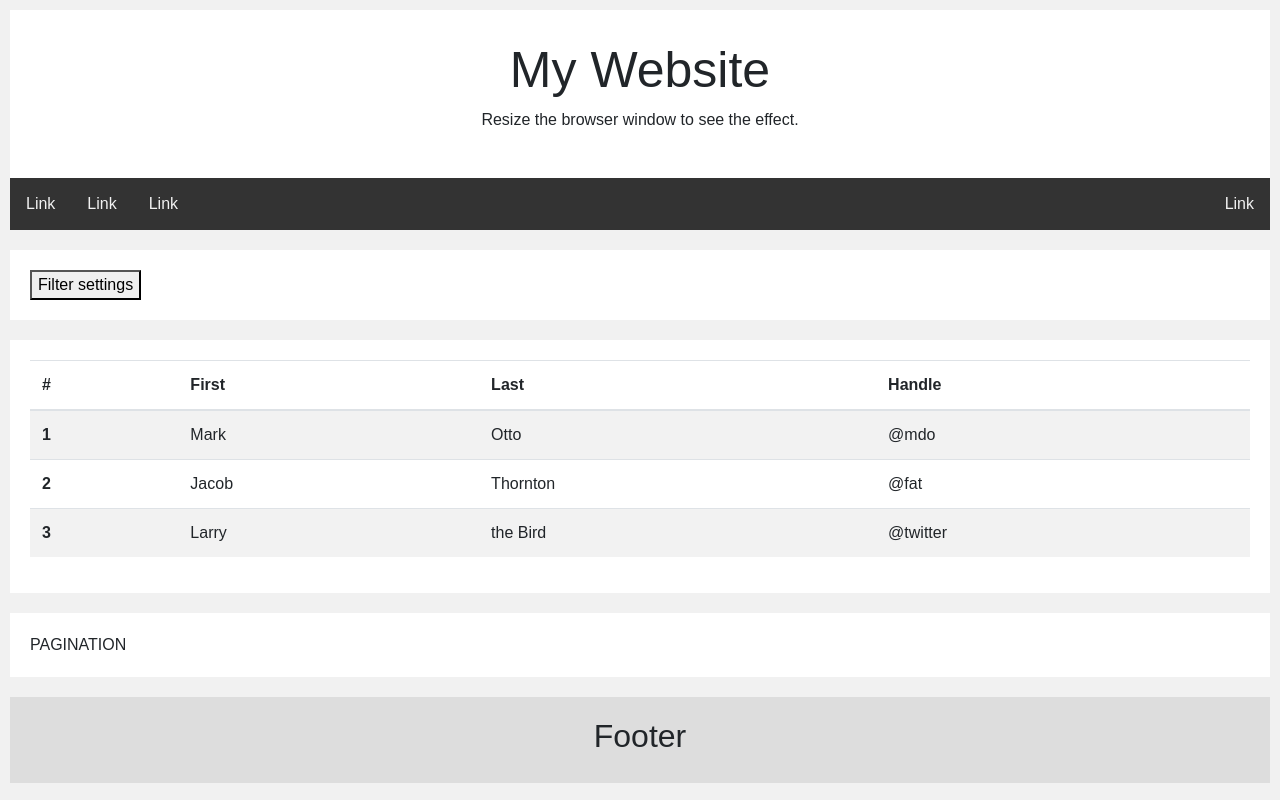
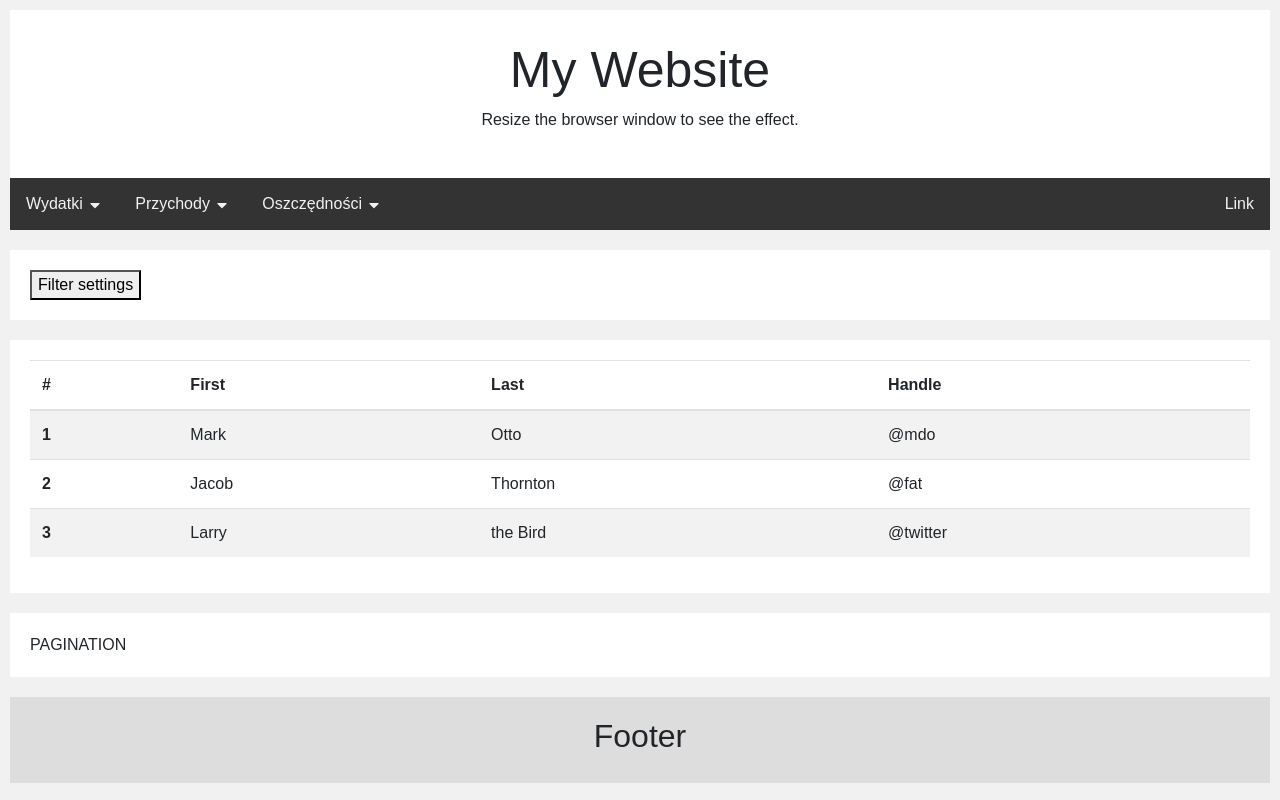
Before and after one commit to Nyweron/finances, a React (Create React App) app: page / in a window 1280 px wide. Built offline with nearby package versions, Linux system fonts and the light colour scheme.

Commit message:
Working on collapsing menu

```diff
--- a/src/App.js
+++ b/src/App.js
@@ -5,11 +5,14 @@ import styles from "./App.module.css";
 import { FaCaretDown } from "react-icons/fa";
 
 const wydatki = 0;
+const przychody = 1;
+const oszczednosci = 2;
 
 class App extends Component {
   state = {
     isVisibleFilterSettings: false,
-    isVisibleCollapseMenu: false
+    isVisibleCollapseMenu: false,
+    collapseMenuClicked: -1
   };
 
   displayFilterSettings = () => {
@@ -19,13 +22,54 @@ class App extends Component {
   };
 
   displayCollapseMenu = id => {
-    console.log("TEST", id);
-    this.setState({
-      isVisibleCollapseMenu: !this.state.isVisibleCollapseMenu
-    });
+    if (this.state.collapseMenuClicked === id) {
+      this.setState({
+        collapseMenuClicked: -1
+      });
+    } else if (wydatki === id) {
+      this.setState({
+        collapseMenuClicked: id
+      });
+    } else if (przychody === id) {
+      this.setState({
+        collapseMenuClicked: id
+      });
+    } else if (oszczednosci === id) {
+      this.setState({
+        collapseMenuClicked: id
+      });
+    }
   };
 
   render() {
+    let cleanField = <span></span>;
+
+    let wydatkiFiled = this.state.collapseMenuClicked === wydatki && (
+      <div>
+        <span>
+          Wydatki
+          <FaCaretDown />
+        </span>
+        <span>Dodaj</span>
+        <span>Zapisz</span>
+        <span>...</span>
+      </div>
+    );
+    let przychodyFiled = this.state.collapseMenuClicked === przychody && (
+      <div>
+        <span>Link33</span>
+        <span>Link44</span>
+        <span>...</span>
+      </div>
+    );
+    let oszczednosciFiled = this.state.collapseMenuClicked === oszczednosci && (
+      <div>
+        <span>Link55</span>
+        <span>Link66</span>
+        <span>...</span>
+      </div>
+    );
+
     return (
       <div>
         <div className={styles.header}>
@@ -34,59 +78,24 @@ class App extends Component {
         </div>
 
         <div className={styles.topnav}>
-          <span onClick={() => this.displayCollapseMenu(0)}>Link</span>
-          <span>Link</span>
-          <span>Link</span>
+          <span onClick={() => this.displayCollapseMenu(0)}>
+            Wydatki <FaCaretDown />
+          </span>
+          <span onClick={() => this.displayCollapseMenu(1)}>
+            Przychody <FaCaretDown />
+          </span>
+          <span onClick={() => this.displayCollapseMenu(2)}>
+            Oszczędności <FaCaretDown />
+          </span>
           <span style={{ float: "right" }}>Link</span>
-
-          <span>
-            {/* <div className={stylesMegaMenu.navbar}>
-            <a href="#home">Home</a>
-            <a href="#news">News</a>
-            <div className={stylesMegaMenu.dropdown}>
-              <button className={stylesMegaMenu.dropbtn}>
-                Dropdown
-                <i>
-                  <FaCaretDown />
-                </i>
-              </button>
-              <div className={stylesMegaMenu.dropdownContent}>
-                <div className={stylesMegaMenu.header}>
-                  <h2>Mega Menu</h2>
-                </div>
-                <div className={stylesMegaMenu.row}>
-                  <div className={stylesMegaMenu.column}>
-                    <h3>Category 1</h3>
-                    <a href="/#">Link 1</a>
-                    <a href="/#">Link 2</a>
-                    <a href="/#">Link 3</a>
-                  </div>
-                  <div className={stylesMegaMenu.column}>
-                    <h3>Category 2</h3>
-                    <a href="/#">Link 1</a>
-                    <a href="/#">Link 2</a>
-                    <a href="/#">Link 3</a>
-                  </div>
-                  <div className={stylesMegaMenu.column}>
-                    <h3>Category 3</h3>
-                    <a href="/#">Link 1</a>
-                    <a href="/#">Link 2</a>
-                    <a href="/#">Link 3</a>
-                  </div>
-                </div>
-              </div>
-            </div>
-          </div>
-         */}
-          </span>
         </div>
 
-        {this.state.isVisibleCollapseMenu && (
-          <div className={styles.topnav} style={{ backgroundColor: "#808080" }}>
-            <span>Link11</span>
-            <span>Link22</span>
-          </div>
-        )}
+        {this.state.collapseMenuClicked === -1 && cleanField}
+        <div className={styles.topnav} style={{ backgroundColor: "#808080" }}>
+          {this.state.collapseMenuClicked === wydatki && wydatkiFiled}
+          {this.state.collapseMenuClicked === przychody && przychodyFiled}
+          {this.state.collapseMenuClicked === oszczednosci && oszczednosciFiled}
+        </div>
 
         <div className={styles.row}>
           <div className={styles.card}>
```
